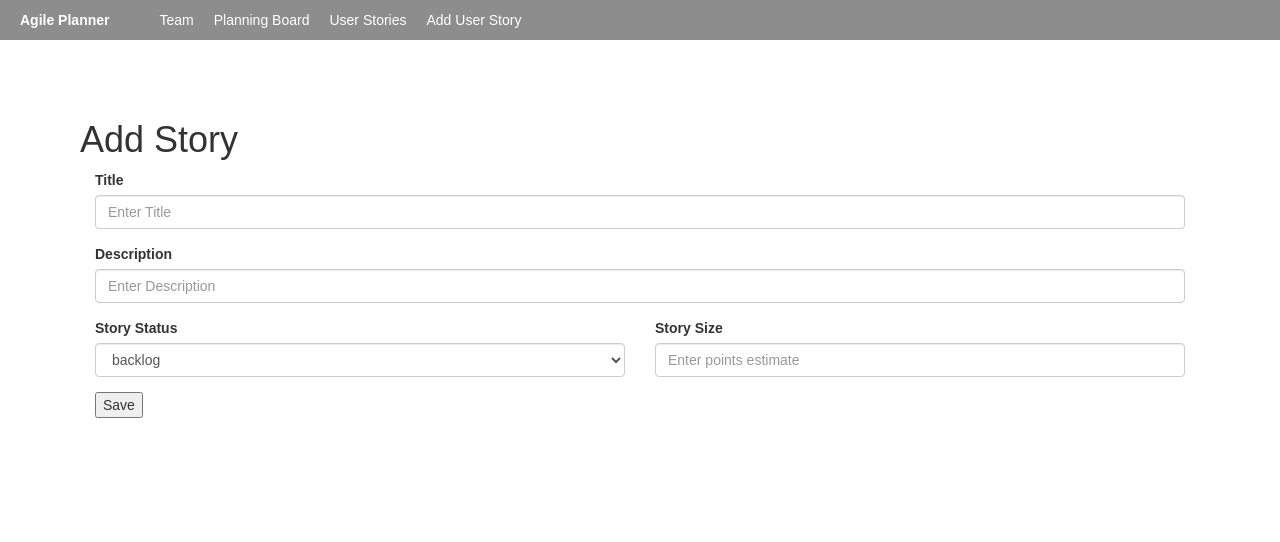
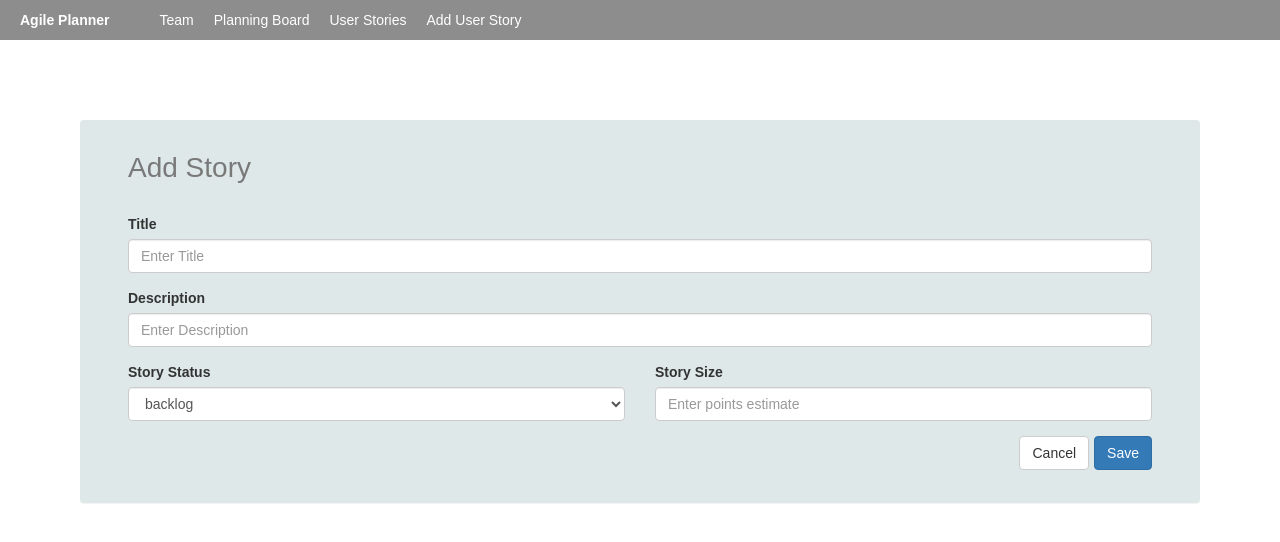
Before and after one commit to adunn49/agileplanner, a React app: page /addstory in a window 1280 px wide. Shown: the top 542 px of the page. Built offline with nearby package versions, Linux system fonts and the light colour scheme.

Commit message:
Undid heroku deploy changes and added styling changes

```diff
--- a/package.json
+++ b/package.json
@@ -61,7 +61,7 @@
   },
   "scripts": {
     "start": "node scripts/start.js",
-    "start-dev": "nf start",
+    "start-dev": "nf start -p 3000",
     "build": "node scripts/build.js",
     "test": "node scripts/test.js --env=jsdom"
   },
--- a/src/components/EditStory/EditStory.css
+++ b/src/components/EditStory/EditStory.css
@@ -1,3 +1,14 @@
 .EditStory {
   margin: 60px 10px 10px;
+  background: #dee8e8;
+  padding: 32px;
+  border-color: transparent;
 }
+
+.EditStory h1 {
+  padding: 0px 15px;
+  margin-top: 0;
+  font-size: 2.8rem;
+  margin-bottom: 30px;
+  color: #797979;
+}
--- a/src/components/EditStory/EditStory.js
+++ b/src/components/EditStory/EditStory.js
@@ -18,7 +18,6 @@ const STORY_STATUS_ENUM = [
  * A Component for adding or editing a new user story.
  */
 class EditStory extends Component {
-
   state = {
     /* This will be used for a new user story. */
     story: {
@@ -87,6 +86,11 @@ class EditStory extends Component {
     }
   }
 
+  doCancelHandler = () => {
+    this.props.history.goBack();
+  }
+
+
   render() {
     console.log('story', this.state.story);
     const title = this.state.story._id === undefined ? 'Add Story': 'Edit Story';
@@ -94,7 +98,7 @@ class EditStory extends Component {
       return null;
     }
     return (
-      <div className={classes.EditStory}>
+      <div className={['panel', 'panel-default', classes.EditStory].join(' ')}>
         <h1>{title}</h1>
         <form>
           <div className="container-fluid">
@@ -145,8 +149,9 @@ class EditStory extends Component {
         </form>
         <div className="container-fluid">
           <div className="row">
-            <div className="col-sm-12">
-              <button onClick={this.doSaveHandler}>Save</button>
+            <div className="col-sm-12 text-right">
+              <button className="btn btn-default" onClick={this.doCancelHandler} style={{marginRight: '5px'}}>Cancel</button>
+              <button className="btn btn-primary" onClick={this.doSaveHandler}>Save</button>
             </div>
           </div>
         </div>
--- a/src/components/UserStory/UserStory.js
+++ b/src/components/UserStory/UserStory.js
@@ -17,14 +17,14 @@ class UserStory extends Component {
     return (
         <div className={classes.UserStory}>
           <div className={classes['UserStory__Header']}>
-            <NavLink to={'/editstory/' + this.props.story.id}>
+            <NavLink to={'/editstory/' + this.props.story._id}>
               <ButtonIcon
                 title="Edit User Story"
                 glyphicon="glyphicon-pencil" />
             </NavLink>
             <ButtonIcon
               title="Delete User Story"
-              onClick={() => this.props.onDeleteStory(this.props.story.id)}
+              onClick={() => this.props.onDeleteStory(this.props.story._id)}
               glyphicon="glyphicon-trash" />
           </div>
           <div className={classes['UserStory__Body']}><h1 className={classes.UserStory__Body__Title}>{this.props.story.title}</h1></div>
--- a/src/containers/PlanningBoard/PlanningBoard.js
+++ b/src/containers/PlanningBoard/PlanningBoard.js
@@ -15,11 +15,11 @@ export class PlanningBoard extends Component {
 
   state = {
     stati: [
-      'Backlog',
-      'In Planning',
-      'Defined',
-      'In Progress',
-      'Complete'
+      'backlog',
+      'planning',
+      'defined',
+      'progress',
+      'complete'
     ],
     showDeleteConfirm: false
   };
@@ -31,10 +31,16 @@ export class PlanningBoard extends Component {
   render () {
     let items = [];
     for (let index = 0; index < this.state.stati.length; index++) {
-      let filteredStories = this.props.stories.filter(story =>
-        parseInt(story.storyStatus, 10) === index
+      let filteredStories = this.props.stories.filter(story => {
+          console.log(story.storyStatus);
+          return story.storyStatus === this.state.stati[index];
+        }
       );
-      items.push(<PlanningColumn onDelete={storyId => this.props.onDeleteStory(storyId)} planningStatus={this.state.stati[index]} title={this.state.stati[index]} stories={filteredStories} />);
+      items.push(<PlanningColumn
+          onDelete={storyId => this.props.onDeleteStory(storyId)}
+          planningStatus={this.state.stati[index]}
+          title={this.state.stati[index]}
+          stories={filteredStories} />);
     }
     return (
       <Aux>
--- a/src/containers/PlanningBoard/PlanningColumn.js
+++ b/src/containers/PlanningBoard/PlanningColumn.js
@@ -5,9 +5,10 @@ import {NavLink} from 'react-router-dom';
 
 const planningColumn = (props) => {
   let columnClasses = [classes.PlanningColumn__Content];
-  if (props.planningStatus === 'Backlog') {
+  if (props.planningStatus === 'backlog') {
     columnClasses.push(classes['PlanningColumn__Content--Highlight1']);
   }
+
 
   let getCategoryTotalPoints = () => {
     let totalPoints = props.stories.reduce((total, story) => (
@@ -15,7 +16,7 @@ const planningColumn = (props) => {
       return props.stories.length === 0 ? 'Empty' : 'Total ' + totalPoints + 'pts';
   };
 
-  let addIcon = (props.planningStatus === 'Backlog') ? (
+  let addIcon = (props.planningStatus === 'backlog') ? (
     <div className={classes.BacklogAdd}>
       <NavLink to="/addstory"><span className={['glyphicon', 'glyphicon-plus-sign'].join(' ')}></span></NavLink>
     </div>) : null;
@@ -24,11 +25,11 @@ const planningColumn = (props) => {
     <div className={classes.PlanningColumn}>
       <h1 className={classes.PlanningColumn__Title}>{props.title}</h1>
       <div className={columnClasses.join(' ')}>
-        {addIcon}
         {props.stories.map(story => {
           return <UserStory onDeleteStory={storyId => props.onDelete(storyId)} key={story.id} story={story} />
         })}
         <div className={classes.PlanningColumn__TotalPoints}>{getCategoryTotalPoints()}</div>
+        {addIcon}
       </div>
     </div>
   )
```
Also changed, not shown: 10 other files (tests, documents, lock files or other folders).
